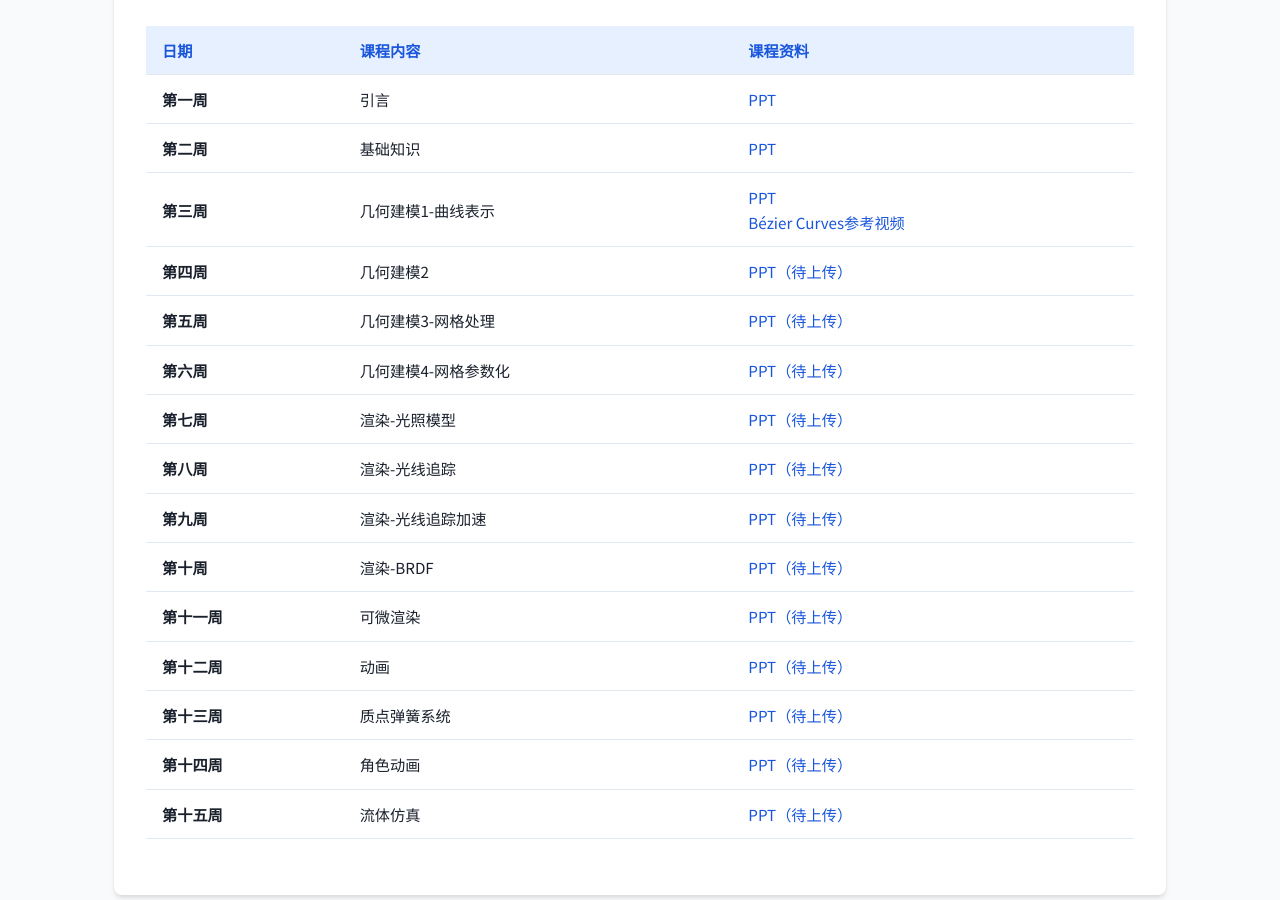
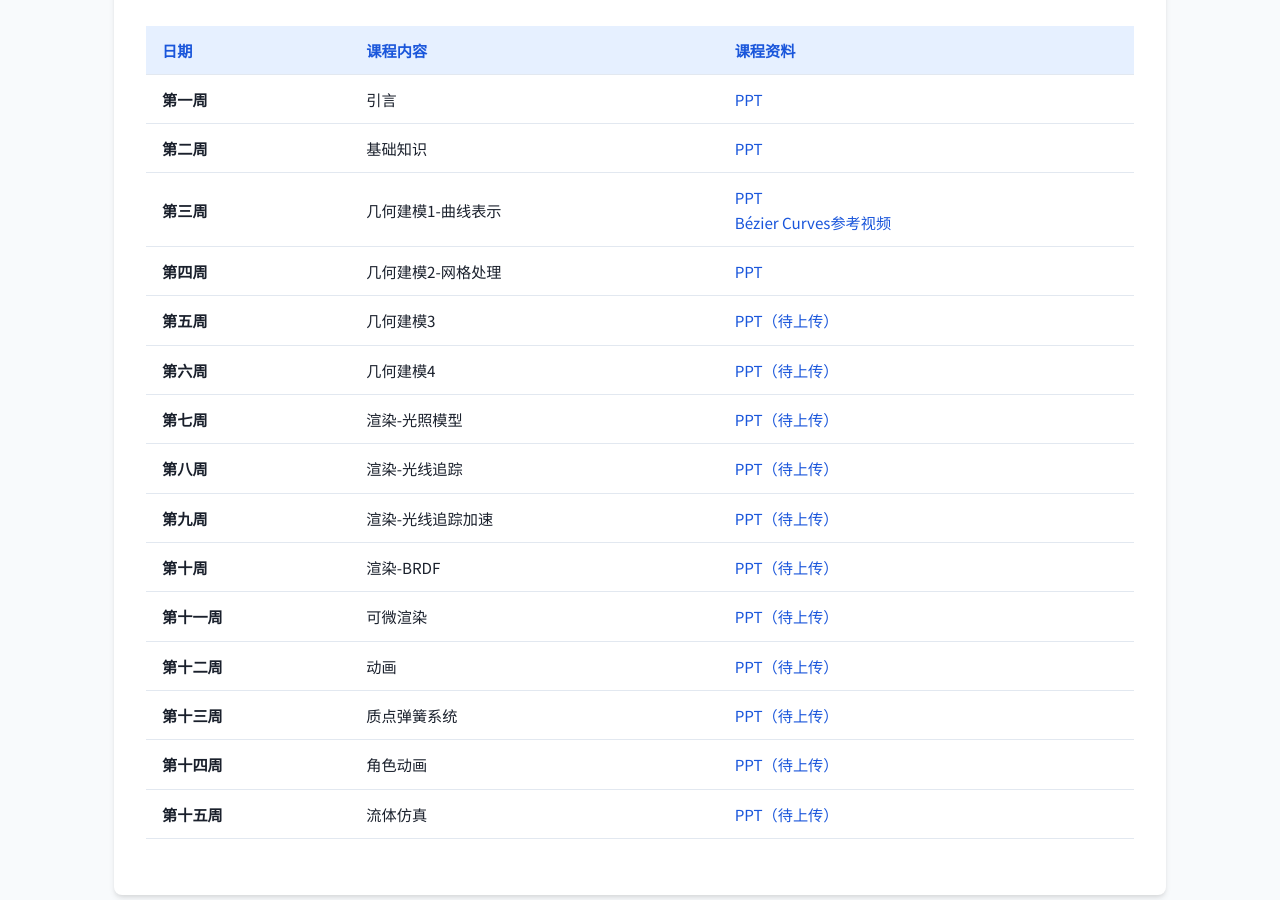
Before and after one commit to zhwinfo/zhwinfo.github.io, a Jekyll site: the page cg/index.html, which Jekyll copies as it is, in a window 1280 px wide and 900 px high, scrolled down 995 px. Built offline with Jekyll 4.4.1, drawn with Linux system fonts in a browser that asks for light colours.

Commit message:
fast update

```diff
--- a/cg/index.html
+++ b/cg/index.html
@@ -427,17 +427,17 @@
                         </tr>
                         <tr>
                             <td><strong>第四周</strong></td>
-                            <td>几何建模2</td>
-                            <td><a href="javascript:void(0)" onclick="window.open(pptLink, '_blank')">PPT（待上传）</a></td>
+                            <td>几何建模2-网格处理</td>
+                            <td><a href="javascript:void(0)" onclick="window.open(pptLink, '_blank')">PPT</a></td>
                         </tr>
                         <tr>
                             <td><strong>第五周</strong></td>
-                            <td>几何建模3-网格处理</td>
+                            <td>几何建模3</td>
                             <td><a href="javascript:void(0)" onclick="window.open(pptLink, '_blank')">PPT（待上传）</a></td>
                         </tr>
                         <tr>
                             <td><strong>第六周</strong></td>
-                            <td>几何建模4-网格参数化</td>
+                            <td>几何建模4</td>
                             <td><a href="javascript:void(0)" onclick="window.open(pptLink, '_blank')">PPT（待上传）</a></td>
                         </tr>
                         <tr>
```
